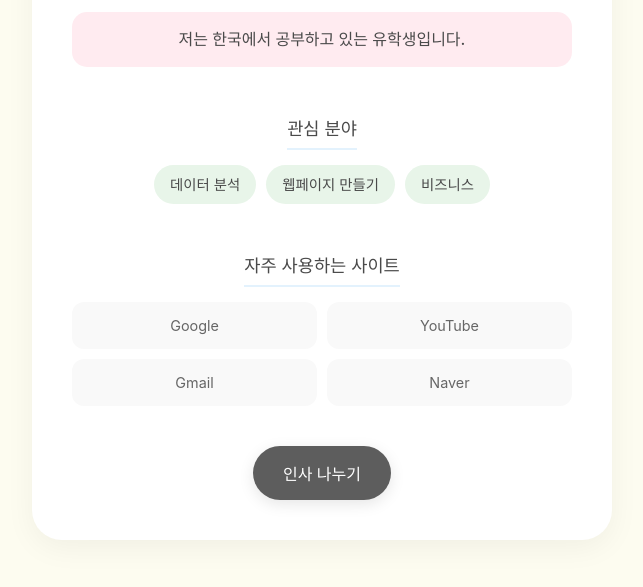
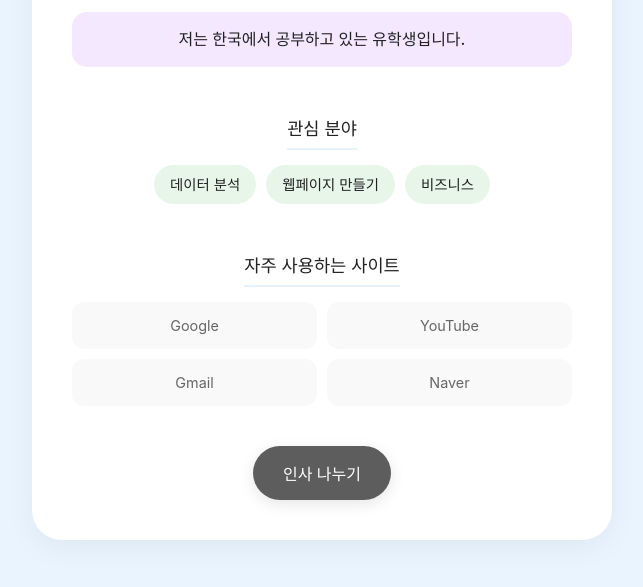
Before and after one commit to thanthanmon590-alt/my-website, a plain HTML site: page index.html in a window 1280 px wide. Shown: the part 213-800 px from the top of the page, without its empty margins (318-961 px from the left). Drawn offline with Linux system fonts and the light colour scheme.

Commit message:
Update index.html

```diff
--- a/index.html
+++ b/index.html
@@ -7,12 +7,12 @@
     <style>
         /* CSS 영역 */
         :root {
-            --bg-color: #fdfcf0; /* 부드러운 크림색 */
+            --bg-color: #eaf4ff; /* 부드러운 크림색 */
             --card-bg: #ffffff;
-            --primary-pastel: #ffebf0; /* 파스텔 핑크 */
+            --primary-pastel: #f3e8ff; /* 파스텔 핑크 */
             --secondary-pastel: #e3f2fd; /* 파스텔 블루 */
-            --accent-pastel: #e8f5e9; /* 파스텔 그린 */
-            --text-color: #4a4a4a;
+            --accent-pastel: #e8f6e9; /* 파스텔 그린 */
+            --text-color: #222222;
             --shadow: 0 8px 30px rgba(0,0,0,0.05);
         }
 
```
